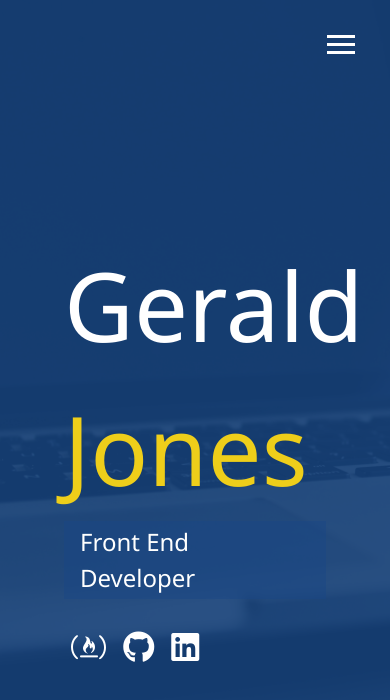
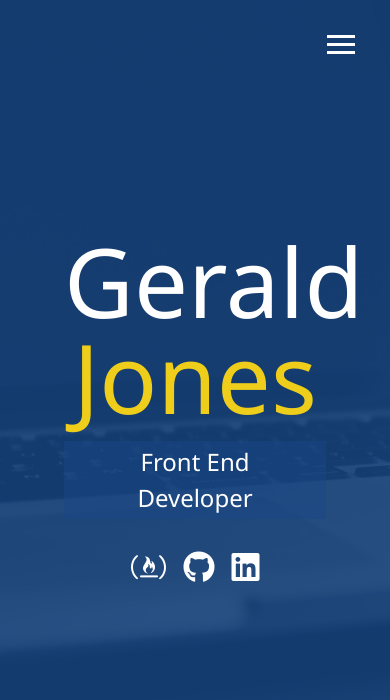
Before and after one commit to znematoadz/portfolio, a website: page dist/index.html in a window 390 px wide. Drawn offline with Linux system fonts and the light colour scheme.

Commit message:
media queries

```diff
--- a/scss/_config.scss
+++ b/scss/_config.scss
@@ -28,3 +28,27 @@ $background-opacity: 0.9;
     }
   }
 }
+
+@mixin mediaSm {
+  @media screen and (max-width: 500px) {
+    @content;
+  }
+}
+
+@mixin mediaMd {
+  @media screen and (max-width: 768px) {
+    @content;
+  }
+}
+
+@mixin mediaLg {
+  @media screen and (min-width: 769px) and (max-width: 1170px) {
+    @content;
+  }
+}
+
+@mixin mediaXl {
+  @media screen and (min-width: 1171px) {
+    @content;
+  }
+}
--- a/scss/_menu.scss
+++ b/scss/_menu.scss
@@ -37,7 +37,7 @@
   position: fixed;
   top: 0;
   width: 100%;
-  opacity: 0.9;
+  opacity: 1;
   visibility: hidden;
 
   &.show {
@@ -78,8 +78,8 @@
     }
 
     .portrait {
-      width: 250px;
-      height: 250px;
+      width: 200px;
+      height: 200px;
       background: url("../img/portrait.jpg");
       background-size: cover;
       border-radius: 35%;
--- /dev/null
+++ b/scss/_mobile.scss
@@ -0,0 +1,50 @@
+@include mediaXl {
+}
+
+@include mediaLg {
+}
+
+@include mediaMd {
+  main {
+    align-items: center;
+    text-align: center;
+
+    .lg-heading {
+      line-height: 1;
+      margin-bottom: 1rem;
+    }
+  }
+
+  ul.menu-nav,
+  div.menu-branding {
+    float: none;
+    width: 100%;
+    min-height: 0;
+
+    &.show {
+      transform: translate3d(0, 0, 0);
+    }
+  }
+
+  .menu-nav {
+    height: 75vh;
+    transform: translate3d(-100%, 0, 0);
+    font-size: 24px;
+  }
+
+  .menu-branding {
+    height: 25vh;
+    transform: translate3d(100%, 0, 0);
+
+    .portrait {
+      width: 150px;
+      height: 150px;
+    }
+  }
+}
+
+@include mediaSm {
+  main#home h1 {
+    margin-top: 10vh;
+  }
+}
--- a/scss/main.scss
+++ b/scss/main.scss
@@ -1,5 +1,6 @@
 @import "config";
 @import "menu";
+@import "mobile";
 
 * {
   box-sizing: border-box;
```
Also changed, not shown: dist/css/main.css, dist/index.html.
